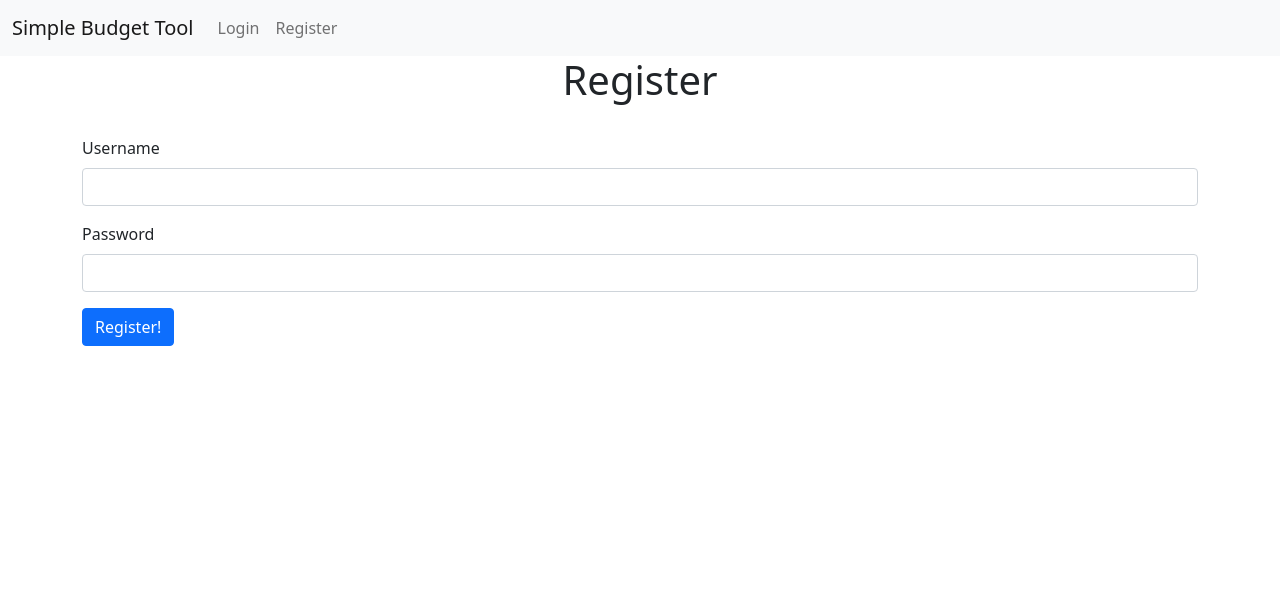
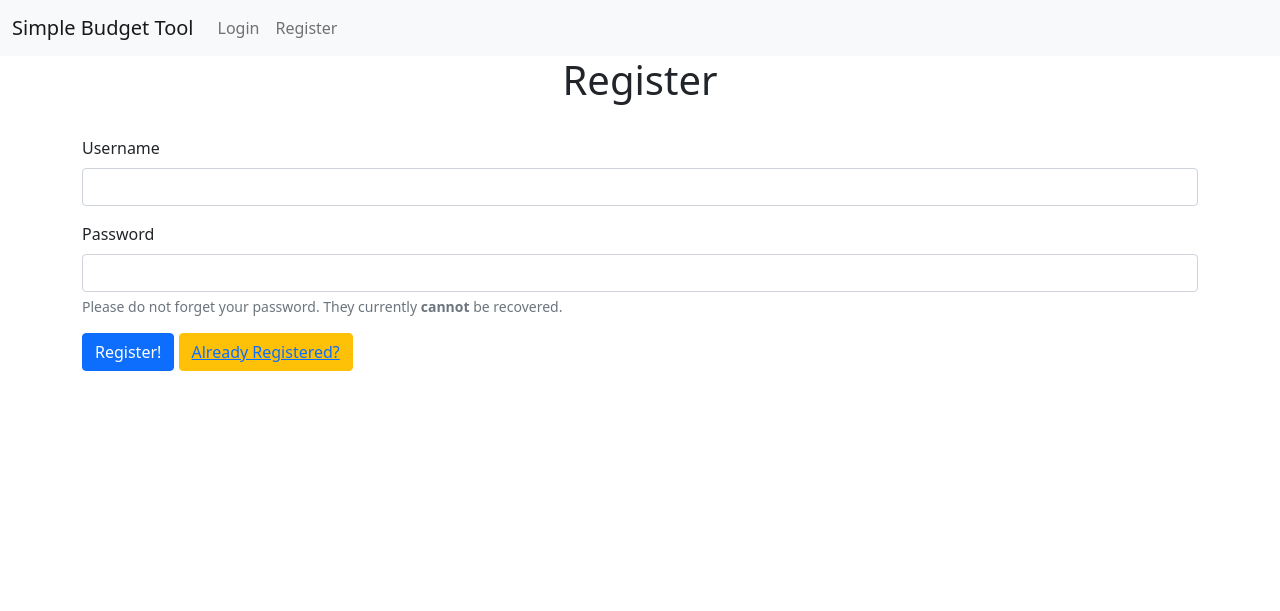
Before and after one commit to KNFullStack/Milestone-Project-3, a Flask app: page /register in a window 1280 px wide. Shown: the top 611 px of the page. Run offline with Flask 2, Linux system fonts and the light colour scheme; some libraries are stand-ins or nearby versions.

Commit message:
login and register buttons added to opposite pages

```diff
--- a/app.py
+++ b/app.py
@@ -50,7 +50,7 @@ def dashboard():
         pie_chart_label_income.append(item["name"])
         pie_chart_values_income.append(item["value"])
     img = BytesIO()
-    plt.pie(pie_chart_values_income, labels = pie_chart_label_income, autopct = "%2.0f%%", labeldistance=1.2, shadow=True)
+    plt.pie(pie_chart_values_income, labels = pie_chart_label_income, autopct = "%2.0f%%", labeldistance=1.25, shadow=True)
     plt.tight_layout()
     plt.legend(title = "Income:")
     plt.savefig(img, format="png")
@@ -66,7 +66,7 @@ def dashboard():
         pie_chart_label_outgoings.append(item["name"])
         pie_chart_values_outgoings.append(item["value"])
     img2 = BytesIO()
-    plt.pie(pie_chart_values_outgoings, labels = pie_chart_label_outgoings, autopct = "%2.0f%%", labeldistance=1.2, shadow=True)
+    plt.pie(pie_chart_values_outgoings, labels = pie_chart_label_outgoings, autopct = "%2.0f%%", labeldistance=1.25, shadow=True)
     plt.tight_layout()
     plt.legend(title = "Outgoings:")
     plt.savefig(img2, format="png")
--- a/templates/base.html
+++ b/templates/base.html
@@ -37,21 +37,6 @@
         </div>
     </nav>
 
-
-
-    {% block content %}
-    <div class="container">
-        <div id="landing-container" class="row">
-            <div class="d-flex flex-column text-center align-items-center justify-content-center ">
-                <h1>Simple Budget Tool</h1>
-                <p>Use this tool to help track your incoming, outgoings and potential bank balance accumulation!</p>
-            </div>
-            <div id="landing-image" class="col text-center align-items-center justify-content-center"><img
-                    src="../static/images/testimage.PNG" alt="image of calculator and pens"></div>
-        </div>
-    </div>
-    {% endblock %}
-
     <section>
         {% with messages = get_flashed_messages() %}
         {% if messages %}
@@ -70,6 +55,19 @@
         {% endwith %}
     </section>
 
+    {% block content %}
+    <div class="container">
+        <div id="landing-container" class="row">
+            <div class="d-flex flex-column text-center align-items-center justify-content-center ">
+                <h1>Simple Budget Tool</h1>
+                <p>Use this tool to help track your incoming, outgoings and potential bank balance accumulation!</p>
+            </div>
+            <div id="landing-image" class="col text-center align-items-center justify-content-center"><img
+                    src="../static/images/testimage.PNG" alt="image of calculator and pens"></div>
+        </div>
+    </div>
+    {% endblock %}
+
     <footer id="footer">
         <div class="container-fluid">
             <div class="row text-center align-items-center justify-content-center">
--- a/templates/login.html
+++ b/templates/login.html
@@ -14,6 +14,7 @@
                     <input type="password" class="form-control" id="password" name="password" required>
                 </div>
                 <button type="submit" class="btn btn-primary">Login!</button>
+                <button class="btn btn-warning"><a href="{{ url_for('register') }}">Need to Register?</a></button>
             </form>
         </div>
     </div>
--- a/templates/register.html
+++ b/templates/register.html
@@ -11,9 +11,13 @@
                 </div>
                 <div class="mb-3">
                     <label for="password" class="form-label">Password</label>
-                    <input type="password" class="form-control" id="password" name="password" required>
+                    <input type="password" class="form-control" id="password" name="password"
+                        aria-describedby="password_help" required>
+                    <div id="password_help" class="form-text">Please do not forget your password. They currently
+                        <strong>cannot</strong> be recovered.</div>
                 </div>
                 <button type="submit" class="btn btn-primary">Register!</button>
+                <button class="btn btn-warning"><a href="{{ url_for('login') }}">Already Registered?</a></button>
             </form>
         </div>
     </div>
```
